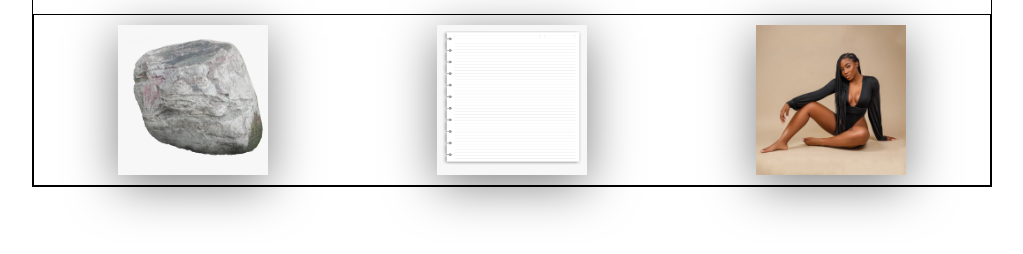
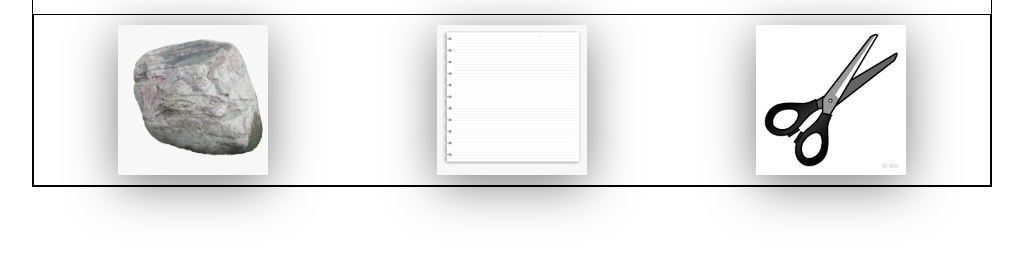
Before and after one commit to bouncei/rock-paper-scissors, a plain HTML site: page index.html in a window 1280 px wide. Shown: the part 82-336 px from the top of the page, without its empty margins (128-1151 px from the left). Drawn offline with nearby package versions, Linux system fonts and the light colour scheme.

Commit message:
final changes to the rock-paper-scissors trivial game

```diff
--- a/index.html
+++ b/index.html
@@ -21,7 +21,7 @@
         <div class="flex-box-container-1" id="flex-rps">
             <img src="static/images/rock.png" alt="" id="rock" onclick="rpsGame(this)">
             <img src="static/images/paper.png" alt="" id="paper" onclick="rpsGame(this)">
-            <img src="static/images/IMG_20210124_180835.jpg" alt="" id="scissors" onclick="rpsGame(this)">
+            <img src="static/images/sece.png" alt="" id="scissors" onclick="rpsGame(this)">
 
 
 
```
Also changed, not shown: static/images/sece.png (added).
